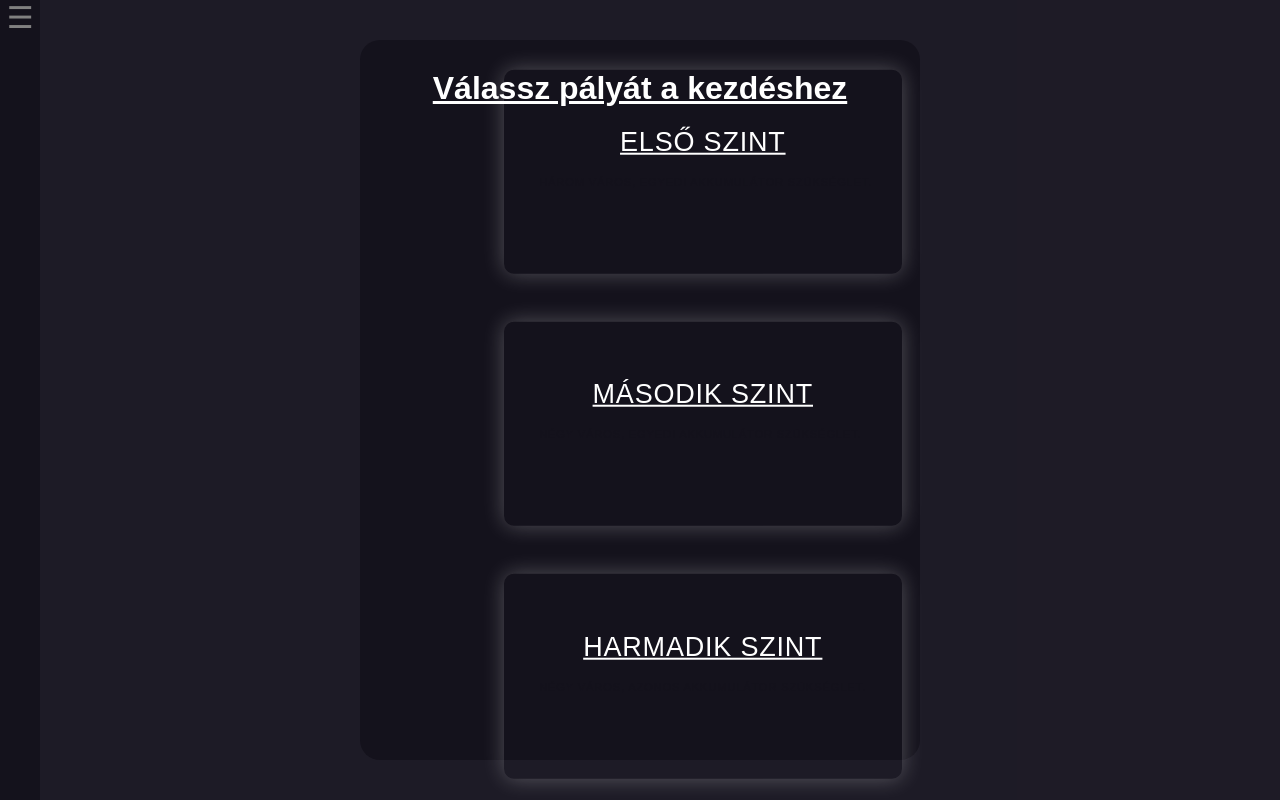
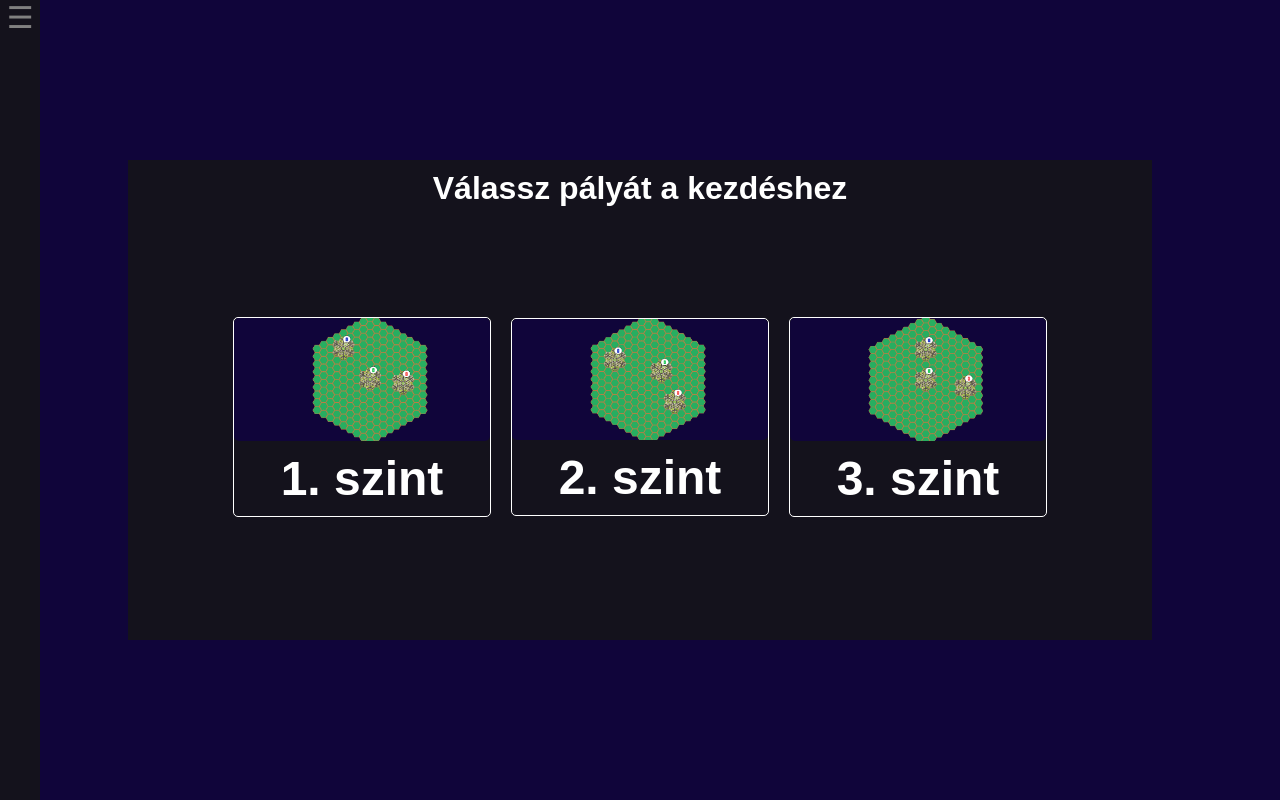
Before and after one commit to budaizalan/undefined, a PHP site: page / in a window 1280 px wide. Run offline with PHP 8.4, Linux system fonts and the light colour scheme.

Commit message:
game start + menu rework

```diff
--- a/03_Fordulo/index.html
+++ b/03_Fordulo/index.html
@@ -12,7 +12,7 @@
 
 <body>
     <!-- style="visibility: visible;" -->
-    <div class="menu">
+    <!-- <div class="menu">
         <div id="start"></div>
         <div class="topMenu">
             <h1>Válassz pályát a kezdéshez</h1>
@@ -51,6 +51,29 @@
                 </div>
             </div>
         </div>
+    </div> -->
+    <div class="levelSelect">
+        <h1>Válassz pályát a kezdéshez</h1>
+        <div class="row">
+            <div class="level" id="map1">
+                <img class="levelImage" src="assets/map1.png" alt="">
+                <div class="levelTitle">
+                    <h2>1. szint</h2>
+                </div>
+            </div>
+            <div class="level" id="map2">
+                <img class="levelImage" src="assets/map2.png" alt="">
+                <div class="levelTitle">
+                    <h2>2. szint</h2>
+                </div>
+            </div>
+            <div class="level" id="map3">
+                <img class="levelImage" src="assets/map3.png" alt="">
+                <div class="levelTitle">
+                    <h2>3. szint</h2>
+                </div>
+            </div>
+        </div>
     </div>
     <div class="smallicons">
         <span class="menuSpan">&#9776;</span>
--- a/03_Fordulo/public/models/Game.js
+++ b/03_Fordulo/public/models/Game.js
@@ -3,10 +3,11 @@ import HexMap from "./HexMap.js";
 import HexMath from "../utilities/HexMath.js";
 import Images from "./Images.js";
 import City from "./City.js";
+import Levels from "./Levels.js";
+import Objective from "./Objective.js";
 export default class Game {
     static _mapRadius = 8;
     static _hexMap = new HexMap(this._mapRadius);
-    static _objective = undefined;
     static _cities = [];
     static _factories = [];
     static _factoriesToPlace = [];
@@ -26,9 +27,6 @@ export default class Game {
     static get hexMap() {
         return Game._hexMap;
     }
-    static get objective() {
-        return this._objective;
-    }
     static get cities() {
         return this._cities;
     }
@@ -40,10 +38,6 @@ export default class Game {
     }
     static get generateParams() {
         return this._params;
-    }
-    static AdjustParams(position) {
-        this._params = position;
-        this.generateLevel();
     }
     static factoryToPlace(factory) {
         this._placedFactory = factory;
@@ -65,16 +59,18 @@ export default class Game {
         });
         return new City(_id, _type, hexes, { q: _startHex[0], r: _startHex[1] });
     }
-    static generateLevel() {
-        console.log(`${this.generateParams}`);
+    static generateLevel(level) {
+        Objective.setLevel(Levels.levels[level - 1]);
         this._cities = [];
         this._factories = [];
-        this._cities.push(this.generateCity(1, [this._params[0], this._params[1]], ["blue"]));
-        this._factories.push(new Factory("blue", 2));
-        this._cities.push(this.generateCity(2, [this._params[0], this._params[1]], ["green"]));
-        this._factories.push(new Factory("green", 2));
-        this._cities.push(this.generateCity(3, [this._params[0], this._params[1]], ["red"]));
-        this._factories.push(new Factory("red", 2));
+        Objective.getCities().forEach((c) => {
+            this._cities.push(this.generateCity(c.id, [c.position.q, c.position.r], [c.type]));
+        });
+        Objective.getFactories().forEach((f) => {
+            this._factories.push(new Factory(f.productionType, f.range));
+        });
+        console.log(this._cities);
+        console.log(this._factories);
         this._factoriesToPlace = this._factories;
     }
     static setFactory(_hex, factory) {
@@ -88,7 +84,6 @@ export default class Game {
     }
     static checkIntersection() {
         HexMath.calculateRange(this._hexMap.getHex(this._placedFactory.position.q, this._placedFactory.position.r), this._placedFactory.range).map(v => Game._hexMap.getHex(v.q, v.r)).map(ph => {
-            // ph?.setTerrain("ocean", Images.oceanImage)
             this.cities.map(c => c.cover.map(ch => {
                 if (c.requirements.includes(this._placedFactory.productionType) && ch === ph) {
                     c.setIsSupplied(true);
@@ -100,7 +95,7 @@ export default class Game {
         return this.cities.filter(c => c.isSupplied == false);
     }
     static checkEndGame() {
-        if (this.objective?.factoriesToPlace == 0) {
+        if (Objective.factoriesToPlace == 0) {
             this.isSolutionCorrect();
             return true;
         }
--- a/03_Fordulo/public/models/Objective.js
+++ b/03_Fordulo/public/models/Objective.js
@@ -1,19 +1,36 @@
 export default class Objective {
-    _difficulty;
-    _factoriesToPlace = 3;
-    get difficulty() {
+    static _difficulty = 0;
+    static _factoriesToPlace = 3;
+    static _level = 0;
+    static _cities = [];
+    static _factories = [];
+    static get difficulty() {
         return this._difficulty;
     }
-    get factoriesToPlace() {
+    static get factoriesToPlace() {
         return this._factoriesToPlace;
     }
-    setDifficulty(_difficulty) {
+    static get factories() {
+        return this.factories;
+    }
+    static getCities() {
+        return this._cities;
+    }
+    static getFactories() {
+        return this._factories;
+    }
+    static setDifficulty(_difficulty) {
         this._difficulty = _difficulty;
     }
-    setFactoriesToPlace(_toPlace) {
+    static setFactoriesToPlace(_toPlace) {
         this._factoriesToPlace = _toPlace;
     }
-    constructor(_difficulty) {
-        this._difficulty = _difficulty;
+    static setLevel(level) {
+        this._level = level.level;
+        this._cities = level.cities;
+        this._factories = level.factories;
+        console.log(this._level);
+        console.log(this._cities);
+        console.log(this._factories);
     }
 }
--- a/03_Fordulo/public/render.js
+++ b/03_Fordulo/public/render.js
@@ -76,13 +76,11 @@ function drawMap() {
         drawHex(factory.x + gameCanvas.width / 2, factory.y + gameCanvas.height / 2, factory.terrainImage, factory.terrain);
     }
     for (const city of cities) {
-        console.log(city);
         let city1;
         Game.cities.map(c => {
             if (c.position.q == city.q && c.position.r == city.r)
                 city1 = c;
         });
-        console.log(Game.cities.filter(c => c.cover.includes(city)));
         drawCity(city.x + gameCanvas.width / 2, city.y + gameCanvas.height / 2, city.terrainImage, city.terrain, city1?.isSupplied, city1?.requirements[0]);
     }
 }
@@ -99,7 +97,6 @@ function drawRange(hex) {
         if (hex) {
             if (bgCtx) {
                 const hexCorners = HexMath.calculateHexCorners(hex.x + bgCanvas.width / 2, hex.y + bgCanvas.height / 2);
-                console.log(hexCorners);
                 bgCtx.beginPath();
                 bgCtx.moveTo(hexCorners[0].x, hexCorners[0].y);
                 for (let i = 1; i < 6; i++) {
@@ -112,6 +109,7 @@ function drawRange(hex) {
         }
     });
 }
+function setupEventListeners() {
     gameCanvas.addEventListener('mousedown', (event) => {
         const rect = gameCanvas.getBoundingClientRect();
         const x = event.clientX - rect.left;
@@ -198,6 +196,7 @@ gameCanvas.addEventListener('mouseup', (event) => {
         drawBgCanvas();
         UI.draw();
     });
+}
 function placeFactory(event, factory) {
     const rect = gameCanvas.getBoundingClientRect();
     const x = event.clientX - rect.left - gameCanvas.width / 2;
@@ -231,13 +230,18 @@ function drawBgCanvas(draggingFactory) {
         }
     }
 }
-export function StartGame() {
+export function StartGame(level) {
+    resetGame();
+    Game.generateLevel(level);
     if (!Images.imagesLoaded()) {
         setTimeout(StartGame, 100);
         return;
     }
+    setupEventListeners();
     // drawBackground();
     drawBgCanvas();
     draw();
 }
+function resetGame() {
+}
 console.log('hexMap:', Game.hexMap);
--- a/03_Fordulo/public/start.js
+++ b/03_Fordulo/public/start.js
@@ -1,7 +1,5 @@
-import Game from "./models/Game.js";
-import Levels from "./models/Levels.js";
 import { StartGame } from "./render.js";
-const dialog = document.querySelector(".menu");
+const levelSelect = document.querySelector(".levelSelect");
 const retryBtn = document.querySelector(".retrybtn").addEventListener('click', retry);
 const exitBtn = document.querySelector(".exitbtn").addEventListener('click', openDialog);
 const firstMap = document.getElementById("map1").addEventListener('click', map1);
@@ -9,12 +7,11 @@ const secondMap = document.getElementById("map2").addEventListener('click', map2
 const thirdMap = document.getElementById("map3").addEventListener('click', map3);
 const openNavigation = document.querySelector(".menuSpan").addEventListener('click', openNav);
 const closeNavigation = document.querySelector(".closebtn").addEventListener('click', closeNav);
-let currentCoord;
+let currentLevel;
 function retry() {
-    const coord = [Levels.levels[0].cities[currentCoord].position.q, Levels.levels[0].cities[currentCoord].position.r];
-    console.log(coord);
-    Game.AdjustParams(coord);
-    StartGame();
+    if (currentLevel) {
+        StartGame(currentLevel);
+    }
 }
 function openNav() {
     document.getElementById("mySidenav").style.width = "250px";
@@ -23,44 +20,28 @@ function closeNav() {
     document.getElementById("mySidenav").style.width = "0";
 }
 function openDialog() {
-    dialog?.classList.remove("hide");
-    let joe = [-4, -2];
+    if (levelSelect) {
+        levelSelect.style.display = "block";
+    }
     closeNav();
 }
-function closeDialog() {
-    if (dialog) {
-        dialog.style.visibility = "hidden";
+function closeLevelSelect() {
+    if (levelSelect) {
+        levelSelect.style.display = "none";
     }
-    // dialog!.forEach(a => a.classList.add("hide"));
 }
 function map1() {
-    currentCoord = 0;
-    for (let i = 0; i < 3; i++) {
-        const coord = [Levels.levels[0].cities[i].position.q, Levels.levels[0].cities[i].position.r];
-        console.log(coord);
-        Game.AdjustParams(coord);
-        StartGame();
-    }
-    closeDialog();
+    closeLevelSelect();
+    currentLevel = 1;
+    StartGame(currentLevel);
 }
 function map2() {
-    currentCoord = 1;
-    for (let i = 0; i < 3; i++) {
-        const coord = [Levels.levels[1].cities[i].position.q, Levels.levels[1].cities[i].position.r];
-        // const coord: Levels = Levels.levels[1];
-        console.log(coord);
-        Game.AdjustParams(coord);
-        StartGame();
-    }
-    closeDialog();
+    closeLevelSelect();
+    currentLevel = 2;
+    StartGame(currentLevel);
 }
 function map3() {
-    currentCoord = 2;
-    for (let i = 0; i < 3; i++) {
-        const coord = [Levels.levels[2].cities[i].position.q, Levels.levels[2].cities[i].position.r];
-        console.log(coord);
-        Game.AdjustParams(coord);
-        StartGame();
-    }
-    closeDialog();
+    closeLevelSelect();
+    currentLevel = 3;
+    StartGame(currentLevel);
 }
--- a/03_Fordulo/styles/start.css
+++ b/03_Fordulo/styles/start.css
@@ -1,127 +1,56 @@
-#start{
-    position: absolute;
-    height: 100%;
-    width: 100%;
-    background-color: rgba(33, 33, 33, 0.8);
+.levelSelect{
+  position: absolute;
+  background-color: rgb(20, 18, 28);
+  top: calc(50% - 30vh);
+  left: calc(50% - 40vw);
+  height: 60vh;
+  width: 80vw;
+  z-index: 5;
 }
 
-.topMenu{
-    position: absolute;
-    z-index: 7;
-    background-color: rgb(20, 18, 28);
-    border-radius: 20px;
-    width: 70vh;
-    top: 50%;
-    left: 50%;
-    transform: translate(-50%, -50%);
-    height: 90vh;
+.levelSelect h1{
+  color: white;
+  margin: 10px;
+  text-align: center;
 }
 
-h1{
-  text-align: center;
-  color: white;
-  padding-top: 30px;
-  text-decoration: underline;
-  margin-bottom: 10px
+.levelSelect .row{
+  display: flex;
+  justify-content: center;
+  align-items: center;
+  height: 50vh;
+  width: 80vw;
 }
 
-@import url('https://fonts.googleapis.com/css?family=Oswald:300,400,500,700');
-
-@import url('https://fonts.googleapis.com/css?family=Open+Sans:300,400,600,700,800');
-
-*{transition: 0.5s;}
-
-.h-100{height: 30vh !important;}
-.align-middle{
-  position: absolute;
-  top:50%;
-  transform:translateY(-50%);
+.level{
+  width: 20vw;
+  height: fit-content;
+  margin: 10px;
+  background-color: rgb(20, 18, 28);
+  border: 1px solid white;
+  border-radius: 5px;
+  display: flex;
+  justify-content: center;
+  align-items: center;
+  flex-direction: column;
+  font-size: 2rem;
+  color: white;
+  cursor: pointer;
+  transition: 0.3s;
 }
 
-.column{
-  margin-top:3rem;
-  padding-left:9rem;
-
+.level:hover{
+  background-color: rgb(40, 38, 48);
+  transform: scale(1.05);
 }
 
-.card{
-  min-height:140px;
-  margin: 0;
-  padding: 1.7rem 1.2rem;
-  padding-bottom: 0;
-  border: none;
-  border-radius: 10px;
-  letter-spacing: .05rem;
-  font-family: 'Oswald', sans-serif;
-  box-shadow: 0 0 21px rgba(255, 255, 255, 0.27);
-  color: white;
-      .txt{
-    z-index: 1;
-    h1{
-      color: white;
-      font-size:27px;
-      font-weight: 300;
-      text-transform: uppercase;
-    }
-    p{
-      font-size:.7rem;
-      color: white;
-      font-family: 'Open Sans', sans-serif;
-      letter-spacing: 0rem;
-      margin-top:33px;
-      opacity:0;
-      color:rgba(255,255,255,1);
-    }
-  }
-  a{
-    z-index:3;
-    font-size: .7rem;
-    color: rgb(20, 18, 28);
-    margin-left:1rem;
-    position:relative;
-    bottom: -.5rem;
-    text-transform: uppercase;
-    &:after {
-      content:"";
-      display: inline-block;
-      height: 0.5em;
-      width: 0;
-      margin-right: -100%;
-      margin-left: 10px;
-      border-top: 1px solid rgba(255,255,255,1);
-      transition: .5s;
-    }
-  }
-  img{
-    position: relative;
-    margin-top: 10px;
-    visibility: hidden;
-    height: 80px;
-    width: 100%;
-      transition: .5s;
-  }
-  &:hover{
-    padding-left:0;
+.level h2{
+  margin: 10px;
+}
 
-    .card .txt{
-      margin-left:1rem;
-      h1, p{
-        color:rgba(255,255,255,1);
-        opacity:1;
-        visibility: visible;
-      }
-    }
-
-    a{
-      color:rgba(255,255,255,1);
-      &:after{
-      width: 10%;
-      }
-    }
-    img {
-      visibility: visible;
-      transition: .5s;
-
-    }
-  }
+.levelImage{
+  width: 100%;
+  height: 100%;
+  object-fit: cover;
+  border-radius: 5px;
 }
--- a/03_Fordulo/styles/style.css
+++ b/03_Fordulo/styles/style.css
@@ -29,6 +29,7 @@
     visibility: hidden;
     color: #fff;
     transition: all 0.3s ease-in-out;
+    z-index: 6;
 }
 
 #debug-menu.show{
```
Also changed, not shown: 03_Fordulo/src/models/Game.ts (+12 -21 lines), 03_Fordulo/src/models/Objective.ts (+30 -9 lines), 03_Fordulo/src/render.ts (+11 -6 lines), 03_Fordulo/src/start.ts (+20 -42 lines). Lines whose indentation alone changed are shown as unchanged.
